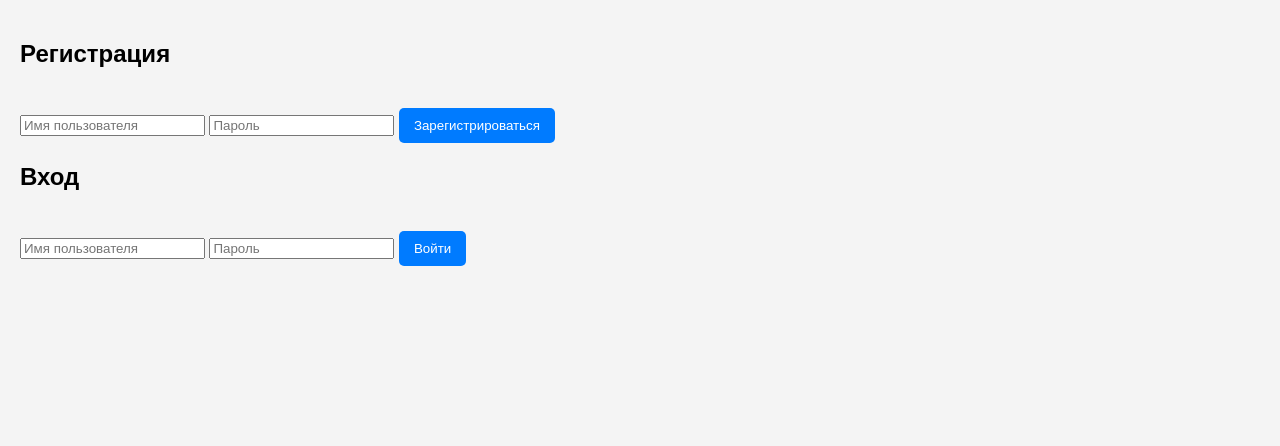
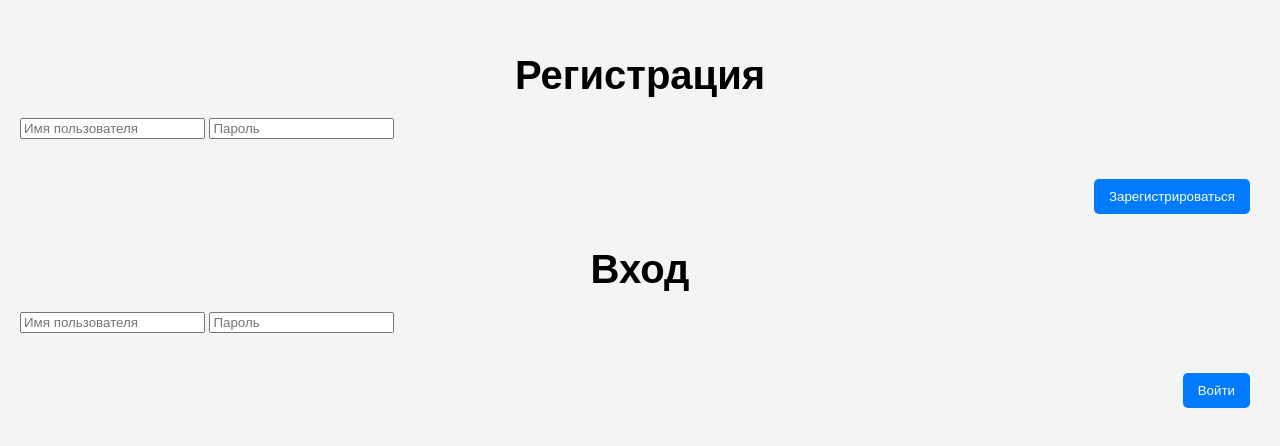
Before and after one commit to ravil20077kkkk/my-testsite2, a plain HTML site: page index.html in a window 1280 px wide. Drawn offline with Linux system fonts and the light colour scheme.

Commit message:
Update index.html

```diff
--- a/index.html
+++ b/index.html
@@ -60,6 +60,16 @@
             color: #007bff;
             text-decoration: underline;
         }
+        h2 {
+            text-align: center; /* Центрируем заголовок */
+            font-size: 2.5em; /* Увеличиваем размер заголовка */
+            margin-bottom: 20px; /* Отступ снизу */
+        }
+        .button-container {
+            display: flex;
+            justify-content: flex-end; /* Смещаем кнопки вправо */
+            margin-top: 20px; /* Отступ сверху для кнопок */
+        }
     </style>
 </head>
 <body>
@@ -68,25 +78,33 @@
             <h2>Регистрация</h2>
             <input type="text" id="username" placeholder="Имя пользователя">
             <input type="password" id="password" placeholder="Пароль">
+            <div class="button-container">
                 <button class="button" onclick="register()">Зарегистрироваться</button>
+            </div>
         </div>
         <div id="login">
             <h2>Вход</h2>
             <input type="text" id="loginUsername" placeholder="Имя пользователя">
             <input type="password" id="loginPassword" placeholder="Пароль">
+            <div class="button-container">
                 <button class="button" onclick="login()">Войти</button>
+            </div>
         </div>
     </div>
 
     <div id="dashboard">
-        <h2 id="greeting">Hello, World!</h2>
+        <h2 id="greeting">Добро пожаловать!</h2>
         <span id="userDisplay"></span>
+        <div class="button-container">
             <button class="button" onclick="logout()">Выйти</button>
+        </div>
 
         <h3>Баланс: <span id="balanceDisplay"></span></h3>
         <input type="text" id="recipient" placeholder="Получатель">
         <input type="number" id="amount" placeholder="Сумма">
+        <div class="button-container">
             <button class="button" onclick="transfer()">Перевести</button>
+        </div>
 
         <h3>Пользователи</h3>
         <ul id="userList"></ul>
@@ -96,14 +114,18 @@
 
         <h3>Изменить никнейм</h3>
         <input type="text" id="newUsername" placeholder="Новый никнейм">
+        <div class="button-container">
             <button class="button" onclick="changeUsername()">Сохранить никнейм</button>
+        </div>
     </div>
 
     <div id="profile" style="display: none;">
         <h2>Профиль пользователя</h2>
         <p>Имя пользователя: <span id="profileUsername"></span></p>
         <p>Баланс: <span id="profileBalance"></span></p>
+        <div class="button-container">
             <button class="button" onclick="closeProfile()">Закрыть</button>
+        </div>
     </div>
 
     <script src="script.js"></script>
```
Lines whose indentation alone changed are shown as unchanged.
